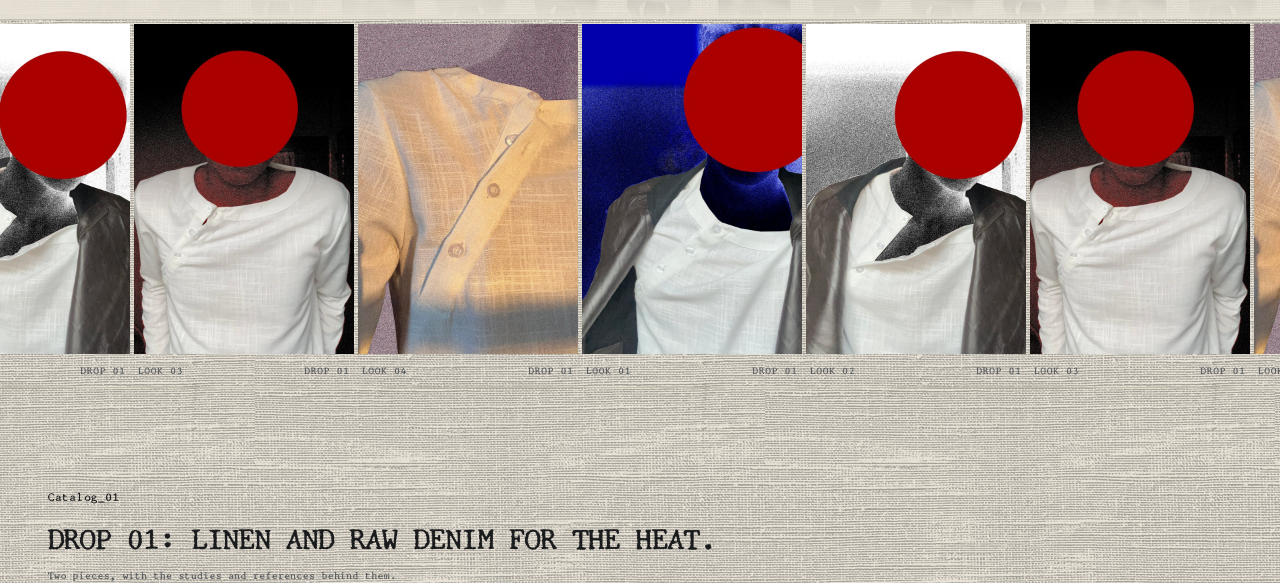
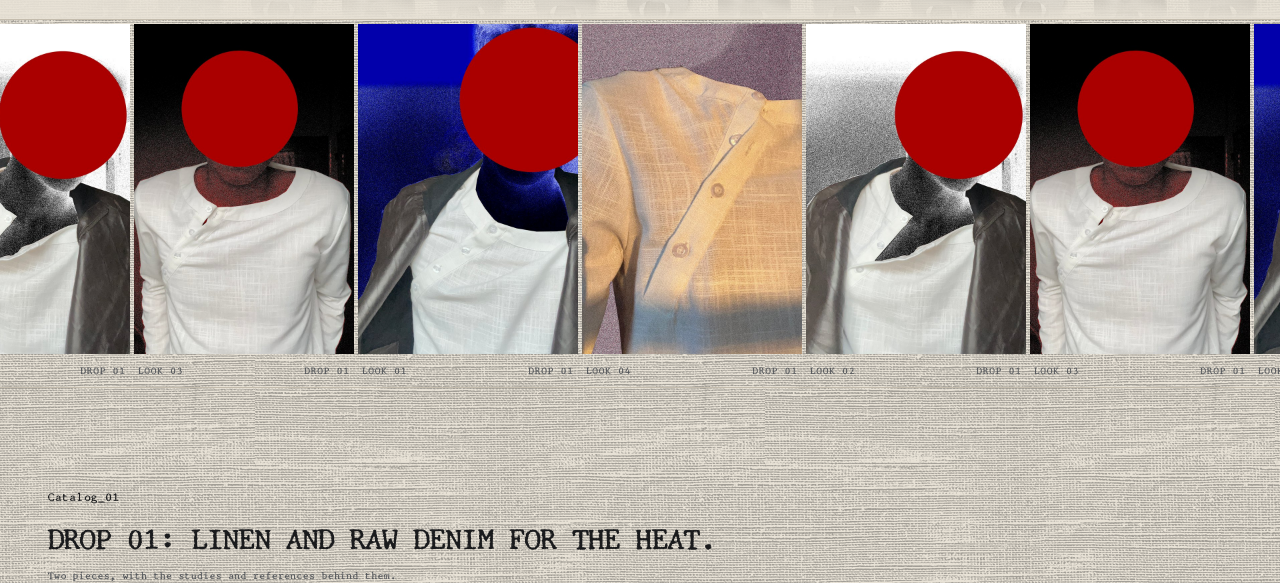
Before and after one commit to pattx19/pattecks-, a plain HTML site: page index.html in a window 1280 px wide. Shown: the part 633-1216 px from the top of the page. Drawn offline with Linux system fonts and the light colour scheme; animation ran at ten frames a second; a web font is replaced by a local one.

Commit message:
Runway: keep the two leather-jacket looks apart (02, 03, 01, 04)
Co-Authored-By: Claude Opus 5.5 <noreply@anthropic.com>
Claude-Session: https://claude.ai/code/session_01KyYkuSe6SyFX4THZ2xRtCq

```diff
--- a/index.html
+++ b/index.html
@@ -527,8 +527,8 @@ class Component extends DCLogic {
       ['assets/look-04.jpg', 'Look 04: tilted placket in late sun', 'Look 04']
     ];
     this.looks = [];
-    // Fixed running order: Look 02, 03, 04, 01.
-    imgs.push(imgs.shift());
+    // Running order: Look 02, 03, 01, 04 so the two leather-jacket looks (01, 02) never sit side by side.
+    imgs.splice(0, 4, imgs[1], imgs[2], imgs[0], imgs[3]);
     for (let i = 0; i < 16; i++) { const m = imgs[i % imgs.length]; this.looks.push({ src: m[0], alt: m[1], no: m[2] }); }
     // Hero rain lands on the top of the headline: line 1 (x < 610px) at 312px, line 2 at 396px.
     // Rain on the look frame: falls about 150px and lands on its top edge.
```
